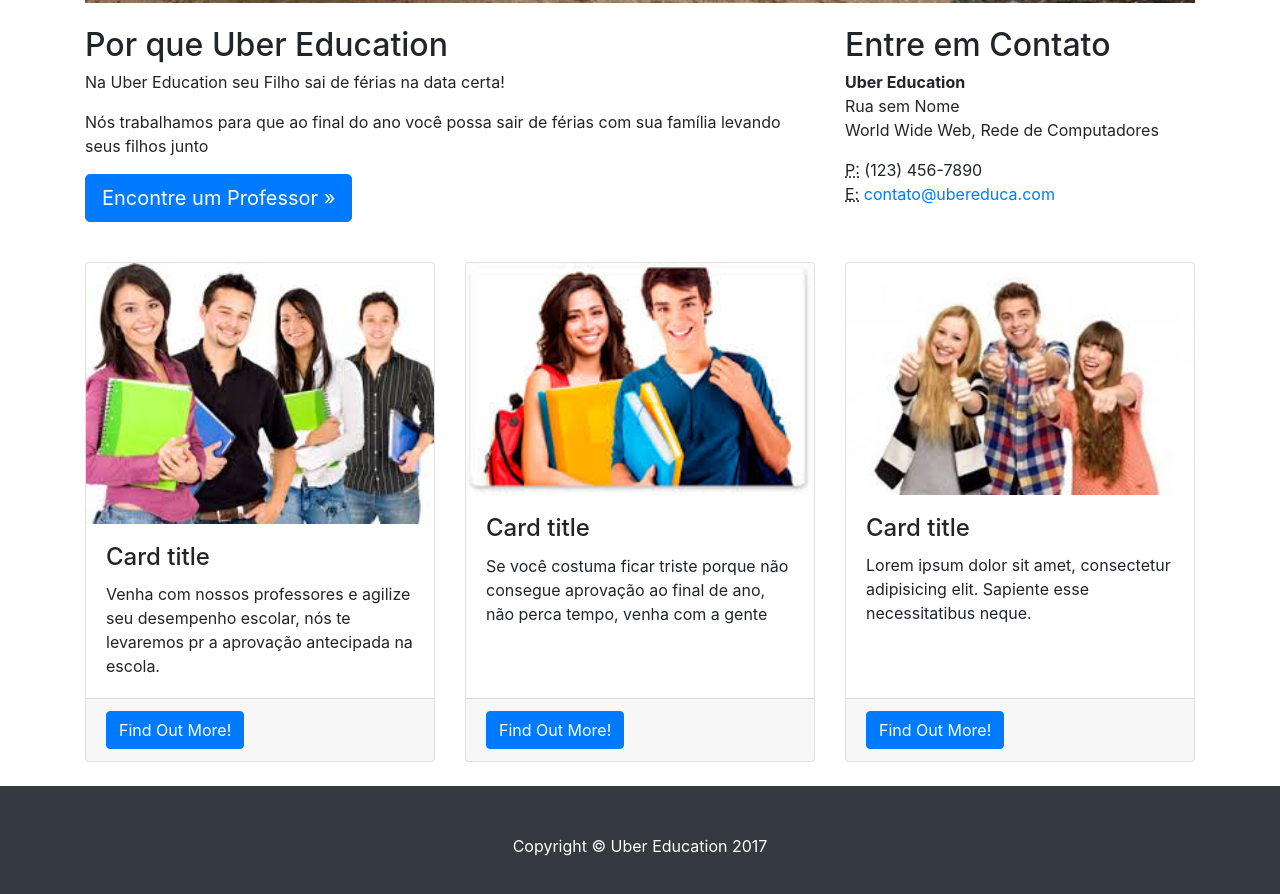
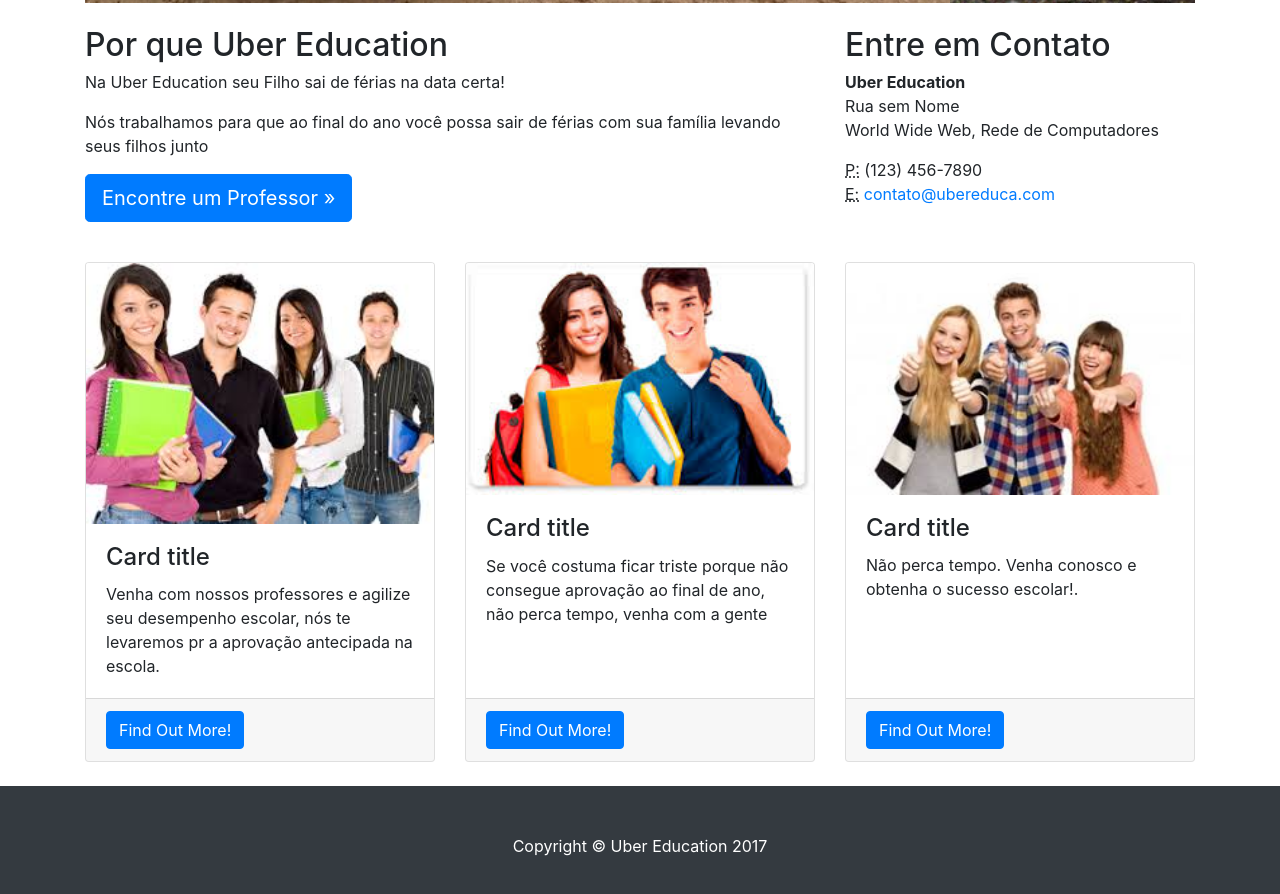
Before and after one commit to jailsontontico/cursofds-rj-uber-education, a plain HTML site: page index.html in a window 1280 px wide. Shown: the part 1008-1902 px from the top of the page. Drawn offline with Linux system fonts and the light colour scheme.

Commit message:
Add files via upload

```diff
--- a/index.html
+++ b/index.html
@@ -132,7 +132,7 @@
                     <img class="card-img-top" src="./img/images (3)300-200.jpg" alt="">
                     <div class="card-body">
                         <h4 class="card-title">Card title</h4>
-                        <p class="card-text">Lorem ipsum dolor sit amet, consectetur adipisicing elit. Sapiente esse necessitatibus neque.</p>
+                        <p class="card-text">Não perca tempo. Venha conosco e obtenha o sucesso escolar!.</p>
                     </div>
                     <div class="card-footer">
                         <a href="#" class="btn btn-primary">Find Out More!</a>
```
